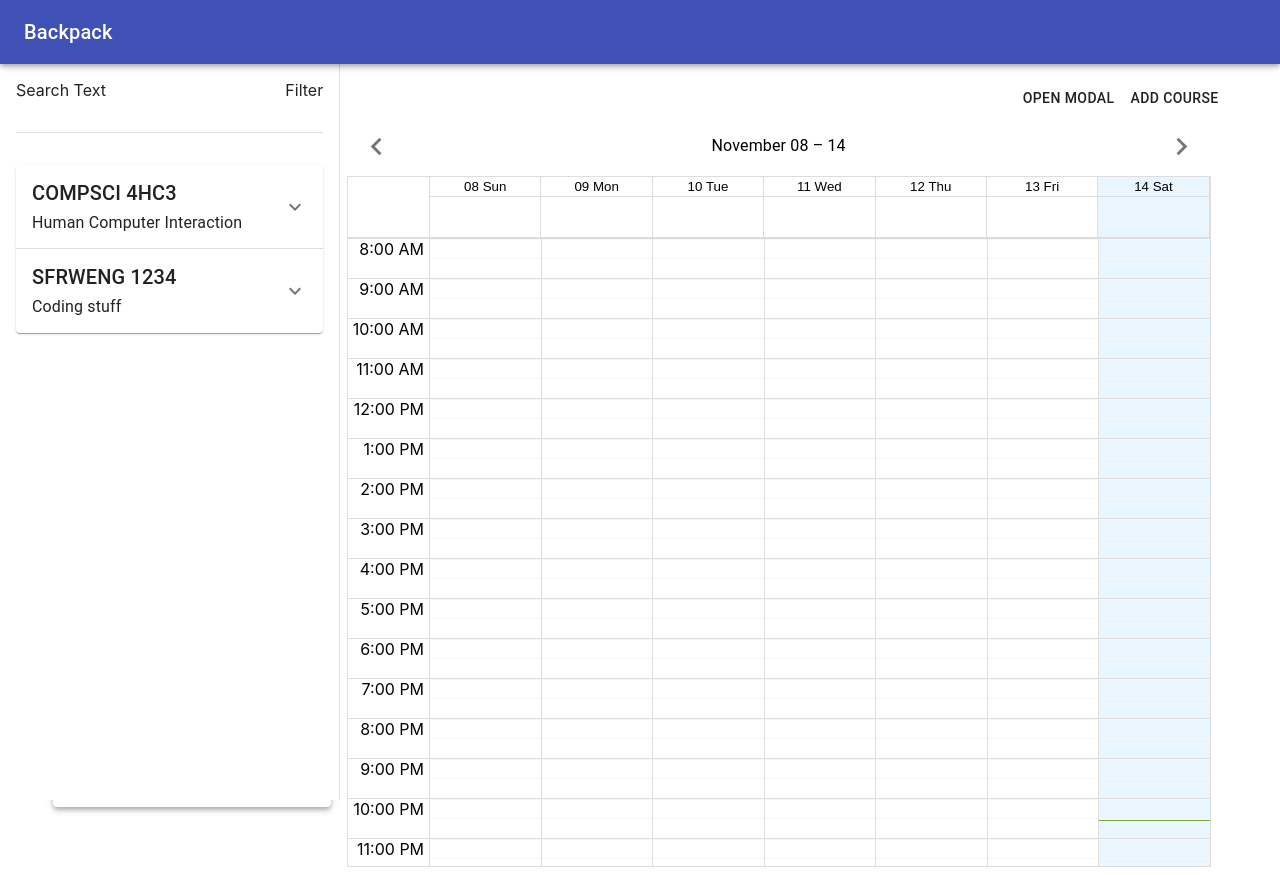
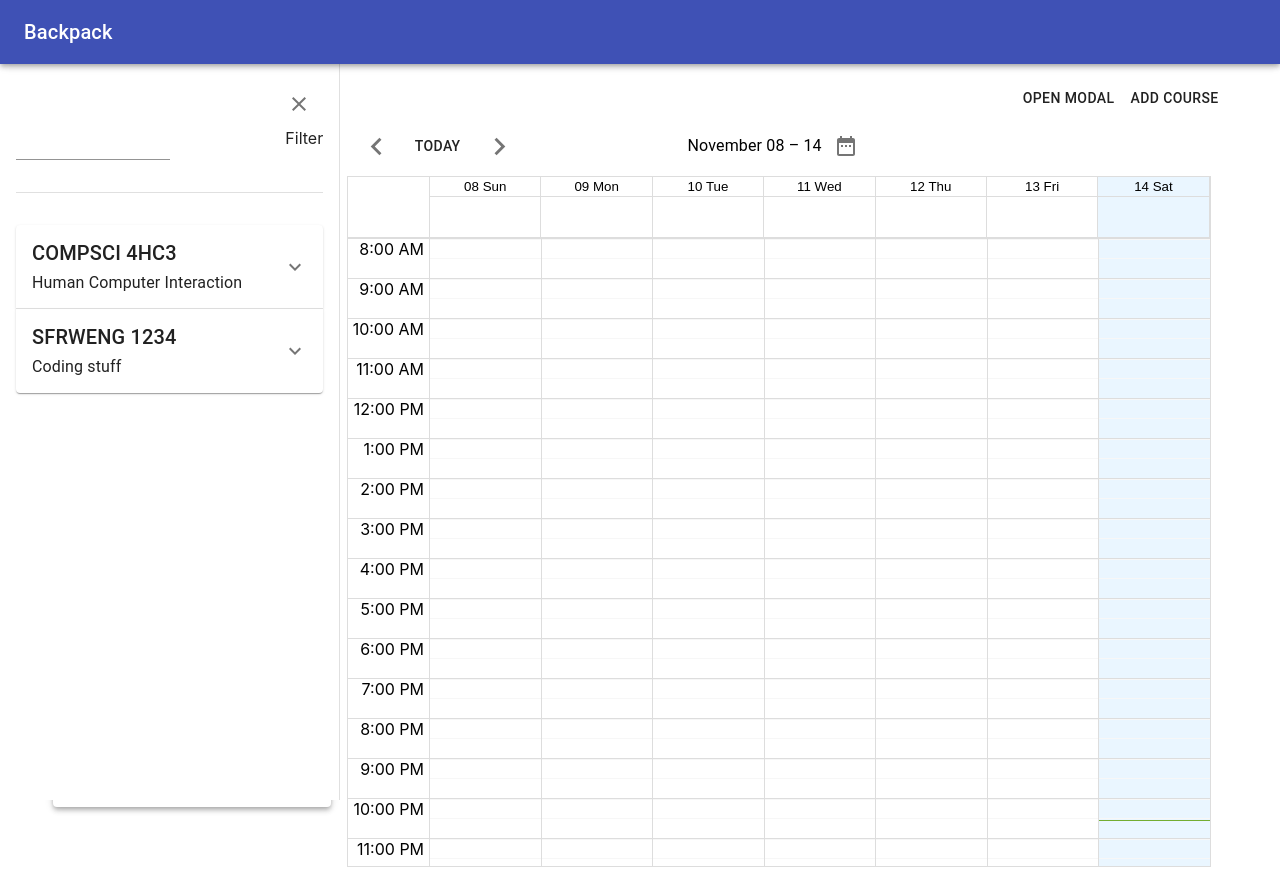
Before and after one commit to ZayedSheet/Backpack, a React (Create React App) app in the folder backpack/: page / in a window 1280 px wide. Both pictures are taken after a click on the button "ADD COURSE". Built offline with nearby package versions, Linux system fonts and the light colour scheme; the HTML template or start-up script is replaced by a standard one.

Commit message:
Select target week

```diff
--- a/backpack/package.json
+++ b/backpack/package.json
@@ -3,12 +3,15 @@
   "version": "0.1.0",
   "private": true,
   "dependencies": {
+    "@date-io/date-fns": "1.x",
     "@material-ui/core": "^4.11.0",
     "@material-ui/icons": "^4.9.1",
     "@material-ui/lab": "^4.0.0-alpha.56",
+    "@material-ui/pickers": "^3.2.10",
     "@testing-library/jest-dom": "^5.11.4",
     "@testing-library/react": "^11.1.0",
     "@testing-library/user-event": "^12.1.10",
+    "date-fns": "^2.16.1",
     "moment": "^2.29.1",
     "react": "^17.0.1",
     "react-big-calendar": "^0.28.6",
--- a/backpack/src/DataProvider.js
+++ b/backpack/src/DataProvider.js
@@ -17,7 +17,8 @@ export default ({ children }) => {
 
   useEffect(() => {
     setMyCourses([...new Set(calendarEvents.filter(x => x.courseCode).map(x => x.courseCode))]);
-  },[JSON.stringify([...new Set(calendarEvents.filter(x => x.courseCode).map(x => x.courseCode))])])
+  },[JSON.stringify([...new Set(calendarEvents.filter(x => x.courseCode).map(x => x.courseCode))])]);
+
   return (
     <Context.Provider value={store}>
       {children}
--- a/backpack/src/components/Calendar/Calendar.js
+++ b/backpack/src/components/Calendar/Calendar.js
@@ -1,12 +1,17 @@
-import React from 'react';
+import React, { useState } from 'react';
 import { render } from 'react-dom';
 import { Calendar, momentLocalizer } from 'react-big-calendar';
 import moment from 'moment';
 import 'react-big-calendar/lib/css/react-big-calendar.css';
-import { Chip, Grid, IconButton, Paper, Typography } from '@material-ui/core';
+import { Button, Chip, Grid, IconButton, Paper, Typography } from '@material-ui/core';
 import { useDataProvider } from '../../DataProvider';
 import ChevronRightIcon from '@material-ui/icons/ChevronRight';
 import ChevronLeftIcon from '@material-ui/icons/ChevronLeft';
+import DateFnsUtils from '@date-io/date-fns'; // choose your lib
+import {
+  DatePicker, MuiPickersUtilsProvider,
+} from '@material-ui/pickers';
+import DateRangeIcon from '@material-ui/icons/DateRange';
 moment.locale('en-GB');
 const localizer = momentLocalizer(moment);
 const MonthEvent = ({ event }) => (
@@ -42,10 +47,11 @@ const eventPropGetter = (event, start, end, isSelected) => {
 
 const CustomToolbar = (props) => {
     const { setTargetDate, targetDate } = useDataProvider();
+    const [openDatePicker,setOpenDatePicker] = useState(false);
     const {label} = props;
     return (
         <Grid container alignItems='center'>
-            <Grid item xs={4} >
+            <Grid item xs={4}>
                 <IconButton
                  onClick={() => {
                     let newDate = new Date(targetDate.getTime());
@@ -55,13 +61,15 @@ const CustomToolbar = (props) => {
                 >
                     <ChevronLeftIcon fontSize="large" />
                 </IconButton>
-            </Grid>
-            <Grid item xs={4} container justify='center'>
-                <Typography variant='body1'>
-                    {label}
-                </Typography>
-            </Grid>
-            <Grid item xs={4} container justify='flex-end'>
+
+                <Button
+                    onClick={() => {
+                        setTargetDate(new Date());
+                    }}
+                >
+                    Today
+                </Button>
+
                 <IconButton
                     onClick={() => {
                         let newDate = new Date(targetDate.getTime());
@@ -71,6 +79,29 @@ const CustomToolbar = (props) => {
                 >
                     <ChevronRightIcon fontSize="large" />
                 </IconButton>
+            </Grid>
+            <Grid item xs={4} container justify='center' alignItems='center'>
+                <Typography variant='body1'>
+                    {label}
+                </Typography>
+
+            <IconButton onClick={() => {
+                setOpenDatePicker(true)
+            }}>
+                <DateRangeIcon />
+            </IconButton>
+
+            <div style={{display:'none'}}>
+                <MuiPickersUtilsProvider utils={DateFnsUtils}>
+                    <DatePicker onClose={() => setOpenDatePicker(false)} showTodayButton value={targetDate} autoSave autoOk okLabel='' cancelLabel='' open={openDatePicker} onChange={(date) => {
+                        setTargetDate(date);
+                    }} />
+                </MuiPickersUtilsProvider>
+            </div>
+
+            </Grid>
+            <Grid item xs={4} container justify='flex-end'>
+
             </Grid>
         </Grid>
     );
--- a/backpack/src/components/HomePage/HomePage.js
+++ b/backpack/src/components/HomePage/HomePage.js
@@ -88,8 +88,8 @@ export default () => {
                         >
                           <MenuItem value={'*'}>All</MenuItem>
                           {
-                            calendarEvents.map(x => (
-                              <MenuItem value={x.type}>{x.type}</MenuItem>
+                            [...new Set(calendarEvents.map(x => x.type))].map(x => (
+                              <MenuItem value={x}>{x}</MenuItem>
                             ))
                           }
                         </Select>
@@ -133,7 +133,7 @@ export default () => {
           </Grid>
         </Grid>
       <Modal modalClose={modalClose} isModalOpen={isModalOpen} />
-      <SideBar isSideBarOpen={isSideBarOpen} />
+      <SideBar isSideBarOpen={isSideBarOpen} setSideBar={setSideBar} />
     </>
   );
 }
--- a/backpack/src/components/SideBar/SideBar.js
+++ b/backpack/src/components/SideBar/SideBar.js
@@ -16,8 +16,8 @@ import ListItem from '@material-ui/core/ListItem';
 import ListItemIcon from '@material-ui/core/ListItemIcon';
 import ListItemText from '@material-ui/core/ListItemText';
 import InboxIcon from '@material-ui/icons/MoveToInbox';
-import MailIcon from '@material-ui/icons/Mail';
-import { Accordion, AccordionDetails, AccordionSummary, Box, Button, FormControl, Grid, InputLabel, MenuItem, Select } from '@material-ui/core';
+import CloseIcon from '@material-ui/icons/Close';
+import { Accordion, AccordionDetails, AccordionSummary, Box, Button, FormControl, Grid, InputLabel, MenuItem, Select, TextField } from '@material-ui/core';
 import { COURSES } from '../../DefaultData';
 import ExpandMoreIcon from '@material-ui/icons/ExpandMore';
 import { useDataProvider } from '../../DataProvider';
@@ -85,8 +85,8 @@ const useStyles = makeStyles((theme) => ({
 //date fns
 const getFirstSunday = () => {
   let today = new Date();
-  let date = new Date(today.getFullYear(),8, 1);
-  while (date.getDay() !== 0){
+  let date = new Date(today.getFullYear(), 8, 1);
+  while (date.getDay() !== 0) {
     date.setDate(date.getDate() + 1);
   }
   return date;
@@ -94,7 +94,7 @@ const getFirstSunday = () => {
 
 
 const CourseAccordion = ({ course }) => {
-  const {setCalendarEvents, calendarEvents} = useDataProvider();
+  const { setCalendarEvents, calendarEvents } = useDataProvider();
   const addedEvent = calendarEvents.find(x => x.isCourse && x.courseCode == course.courseCode);
   const isAdded = Boolean(addedEvent);
   const [selectedSection, setSelectedSection] = useState(isAdded ? addedEvent.section : course.sections[0]);
@@ -103,9 +103,9 @@ const CourseAccordion = ({ course }) => {
     const baseDate = getFirstSunday();
 
     const courseEvents = [];
-    for (let i = 0; i < 16; i++){
-      for (let time of course.times){
-        while (baseDate.getDay() !== time.day){
+    for (let i = 0; i < 16; i++) {
+      for (let time of course.times) {
+        while (baseDate.getDay() !== time.day) {
           baseDate.setDate(baseDate.getDate() + 1);
         }
         let newEvent = {
@@ -174,10 +174,10 @@ const CourseAccordion = ({ course }) => {
 
               >
                 {isAdded ? "Added" : "Add"}
-          </Button>
+              </Button>
             </Grid>
           </Grid>
-          <Box mt={5}/>
+          <Box mt={5} />
           <Grid container item xs={12}>
             <Grid item xs={12}>
               <strong>Prerequisite(s)</strong>
@@ -201,8 +201,12 @@ const CourseAccordion = ({ course }) => {
   )
 }
 
-export default ({ isSideBarOpen }) => {
+export default ({ isSideBarOpen, setSideBar }) => {
   const classes = useStyles();
+  const [filterForm, setFilterForm] = useState({
+    search: '',
+    type: ''
+  });
 
   return (
     <div className={classes.root}>
@@ -216,9 +220,15 @@ export default ({ isSideBarOpen }) => {
         }}
       >
         <Box pt={10} px={2}>
+          <Grid container justify='flex-end'>
+            <IconButton onClick={() => setSideBar(false)}>
+              <CloseIcon />
+            </IconButton>
+          </Grid>
           <Grid container>
             <Grid item xs={6}>
-              Search Text
+              <TextField
+              />
             </Grid>
             <Grid item xs={6} container xs={6} justify='flex-end'>
               Filter
```
Also changed, not shown: 1 other file (tests, documents, lock files or other folders).
